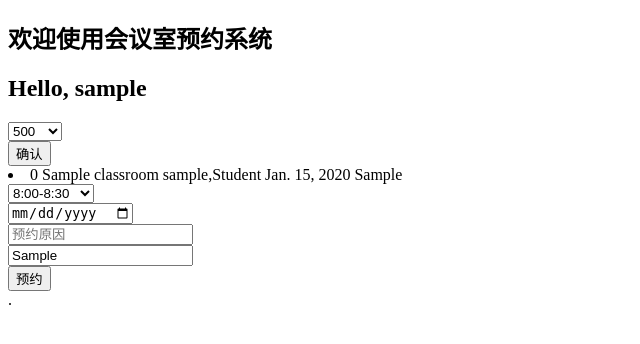
After one commit to BNUZJQ/AppointSystem, a Django app: template templates/main_appointment.html in a window 1280 px wide. The commit adds this page. Shown: the top 344 px of the page, without its empty margins (0-640 px from the left). Run offline with Django 3.2, Linux system fonts and the light colour scheme; tables that the repository leaves empty hold one stand-in row (values such as "Sample post"); the template is opened without the code that fills it: values that come from a table or form of the project are taken from there, most other values are stand-ins (such as "Sample title", 1, 10 or a date in 2020); parts of the project's set-up code (start-up, migrations or seed data) failed here and were passed over.

Commit message:
change Classroom to Foreigner key

```diff
--- a/appointment/models.py
+++ b/appointment/models.py
@@ -39,8 +39,8 @@ TIME_CHOICE = (
 class Appointment(models.Model):
     duration = models.IntegerField(choices=TIME_CHOICE, blank=False)
     classroom = models.ForeignKey(Classroom, blank=False)
-    custom = models.OneToOneField(Account, blank=False)
-    date = models.DateTimeField(blank=False)
+    custom = models.ForeignKey(Account, blank=False)
+    date = models.DateField(blank=False)
     reason = models.CharField(max_length=1000, blank=False)
 
     def __unicode__(self):
--- a/appointment/urls.py
+++ b/appointment/urls.py
@@ -1,6 +1,10 @@
 from django.conf.urls import url
 from appointment.views import main_appoint
+from appointment.views import post_appointment
+from appointment.views import choose_classroom
 
 urlpatterns = [
-    url(r'^appoint', main_appoint),
+    url(r'^main_appointment', main_appoint),
+    url(r'^choose_classroom', choose_classroom),
+    url(r'^post_appointment', post_appointment)
 ]
--- a/templates/home.html
+++ b/templates/home.html
@@ -9,5 +9,6 @@
 <h2>你的邮箱是, {{ account.user.email }}</h2>
 <h3>请开始你的表演：</h3>
 <button onclick="window.location.href='/change_info'" class="btn btn-success btn-block">修改个人信息</button>
+<button onclick="window.location.href='/main_appointment'" class="btn btn-success btn-block">会议室预约</button>
 </body>
 </html>
--- a/templates/login.html
+++ b/templates/login.html
@@ -16,7 +16,7 @@
     <div class="form-group">
         <input name="password" type="password" placeholder="Password" class="form-control">
     </div>
-    <button type="submit" class="btn btn-success btn-block">登录</button>
+    <button type="submit" class="btn btn-success btn-block">提交</button>
 
 </form>
 <button onclick="window.location.href='/forget'" class="btn btn-success btn-block">忘记密码</button>
--- /dev/null
+++ b/templates/main_appointment.html
@@ -0,0 +1,61 @@
+<!DOCTYPE html>
+<html lang="en">
+<head>
+    <meta charset="UTF-8">
+    <title>预约查询界面</title>
+</head>
+<body>
+<h2>欢迎使用会议室预约系统</h2>
+<h2>Hello, {{ account.user.username }}</h2>
+
+<form role="form" method="post" action="/choose_classroom" class="panel-body">
+    {% csrf_token %}
+    <div class="form-group">
+    <select name="classroom">
+        <option value="500">500</option>
+        <option value="400B">400B</option>
+        <option value="400A">400A</option>
+
+    </select>
+    </div>
+<button type="submit" class="btn btn-success btn-block">确认</button>
+</form>
+
+{% for data in appointments %}
+    <li>
+    {{data.duration}}
+    {{data.classroom}}
+    {{data.custom}}
+    {{data.date}}
+    {{data.reason}}
+
+    </li>
+{% endfor %}
+
+<form role="form" method="post" action="./post_appointment" class="panel-body">
+    {% csrf_token %}
+    <div class="form-group">
+    <select name="duration" placeholder="预约时间">
+        <option value="0">8:00-8:30</option>
+        <option value="1">8:30-9:00</option>
+        <option value="2">9:00-9:30</option>
+        <option value="3">9:30-10:00</option>
+    </select>
+    </div>
+    <div class="form-group">
+        <input name="date" type="date" placeholder="预约日期">
+    </div>
+    <div class="form-group">
+        <input name="reason" type="text" class="form-control" placeholder="预约原因">
+    </div>
+    <div class="form-group">
+         <input name="classroom"type="text" value={{ classroom_choice }}>
+    </div>
+
+    <button type="submit" class="btn btn-success btn-block">预约</button>
+
+</form>
+
+
+</body>
+</html>           .
```
Also changed, not shown: appointment/views.py (+35 -43 lines), templates/appointmentsuccessful.html (added, +11 -0 lines).
